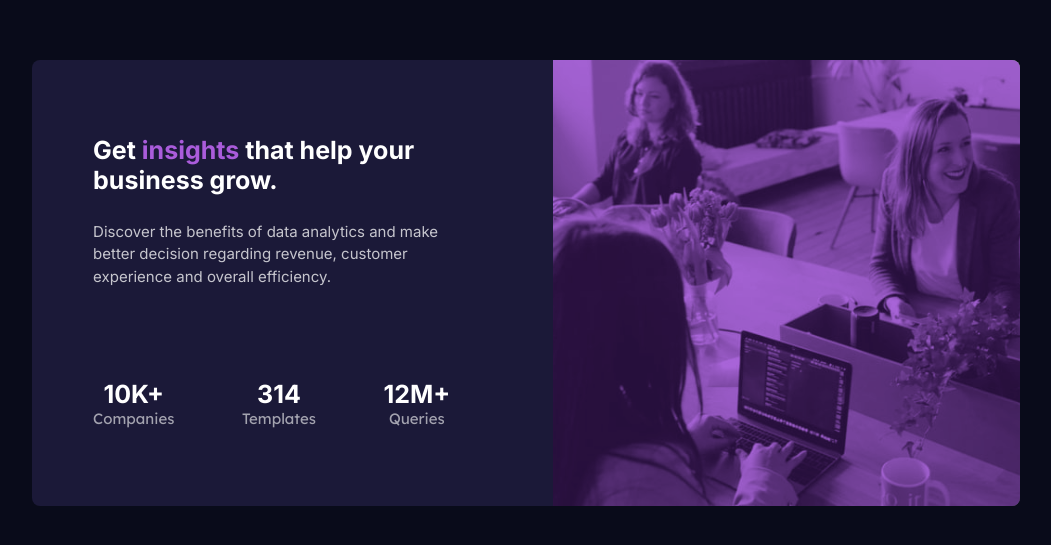
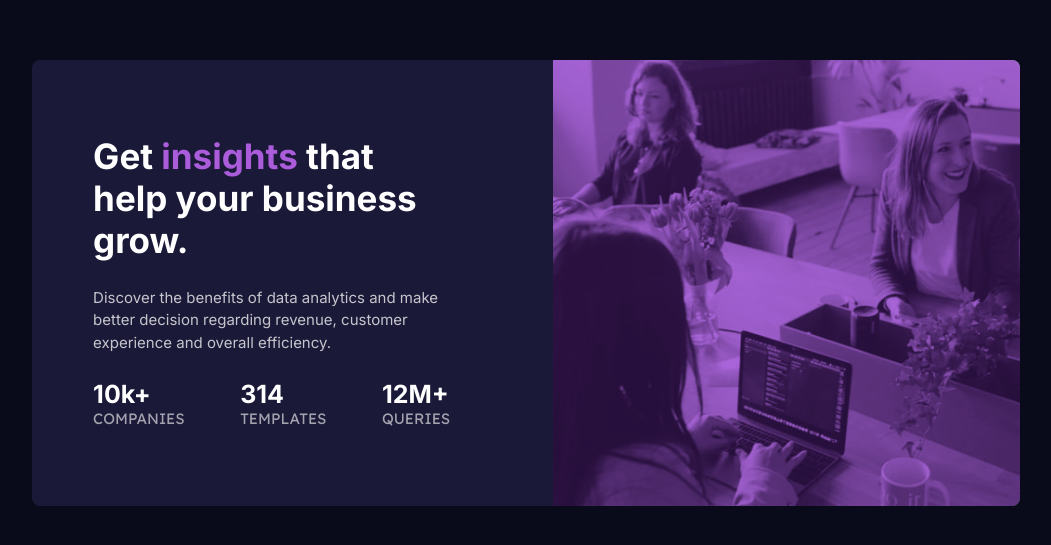
Before and after one commit to mirk-00/Challenge-1, a plain HTML site: page index.html in a window 1280 px wide. Shown: the part 117-662 px from the top of the page, without its empty margins (122-1173 px from the left). Drawn offline with Linux system fonts and the light colour scheme.

Commit message:
comments

```diff
--- a/index.html
+++ b/index.html
@@ -10,11 +10,11 @@
 	<div class="card">
 		<div class="bg-image"><div class="bg-overlay"></div></div>
 		<div class='text-items'>
-			<div class='text-item'><h1>Get <span class='accent'>insights</span> that help your business grow.</h1>
+			<div class='text-item'><h1 class="big-title">Get <span class='accent'>insights</span> that help your business grow.</h1>
 			<p class='long-text'> Discover the benefits of data analytics and make better decision regarding revenue, customer experience and overall efficiency.</p>
 			</div>
 			<div class="heads">
-			<div class='text-item'><h1>10K+</h1>
+			<div class='text-item'><h1>10k+</h1>
 				<p class='par-item'>Companies</p></div>
 			<div class='text-item'><h1>314</h1>
 				<p class='par-item'>Templates</p></div>
--- a/styles.css
+++ b/styles.css
@@ -71,6 +71,7 @@ img {
 	font-family: 'Lexend Deca', sans-serif;
 	color: hsla(0, 0%, 100%, 0.6);
 	margin-block-start:  0px;
+	text-transform: uppercase;
 }
 .text-items {
 	margin-top: 42px;
@@ -120,6 +121,12 @@ image 541 x 446
 		justify-content: space-between;;
 		align-content: flex-start;
 	}
+	.text-item {
+		align-items: flex-start;
+	}
+	.big-title {
+		font-size: 35px;
+	}
 	.text-items > .text-item {
 		display: flex;
 		direction: column;
```
